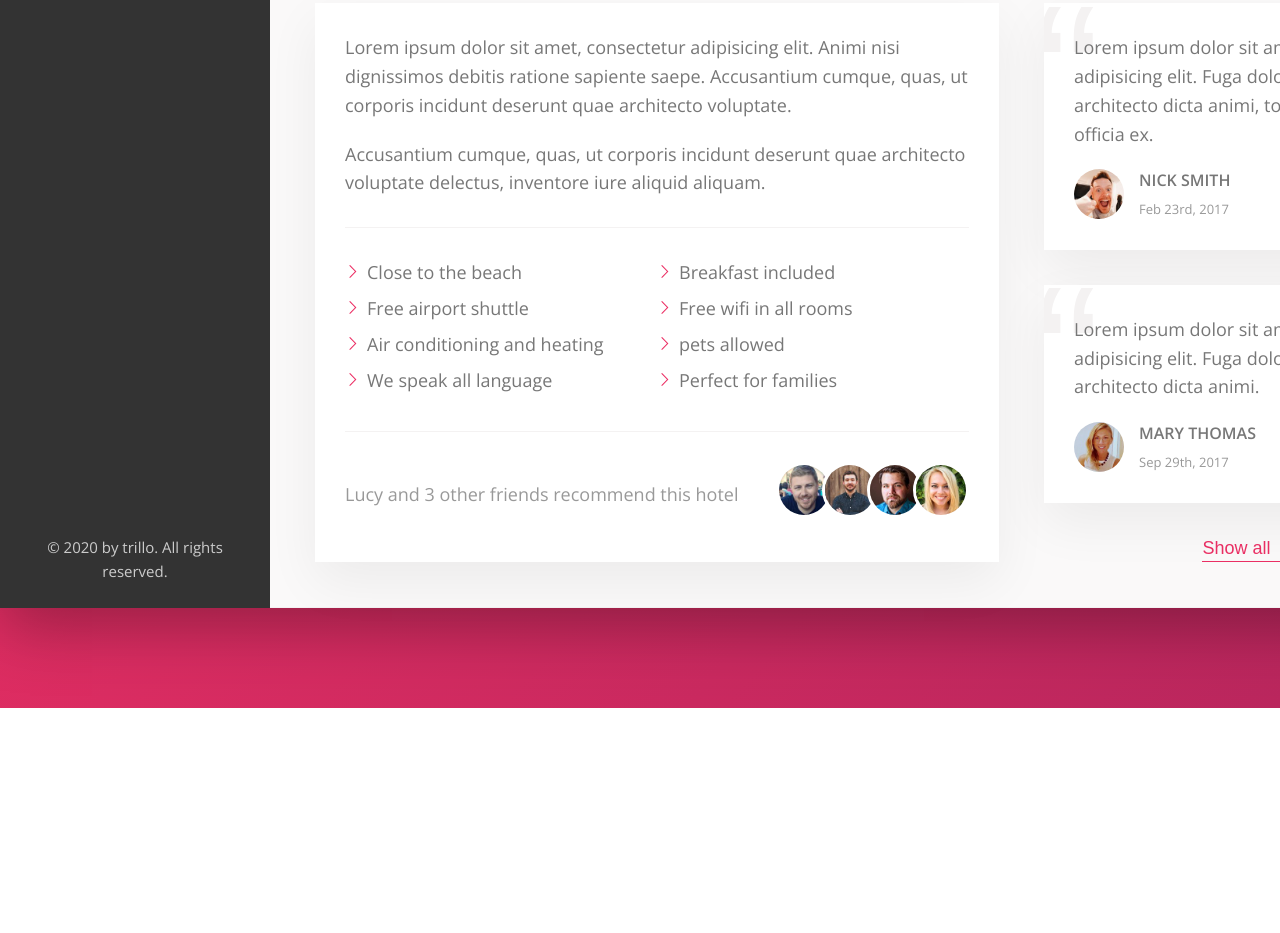
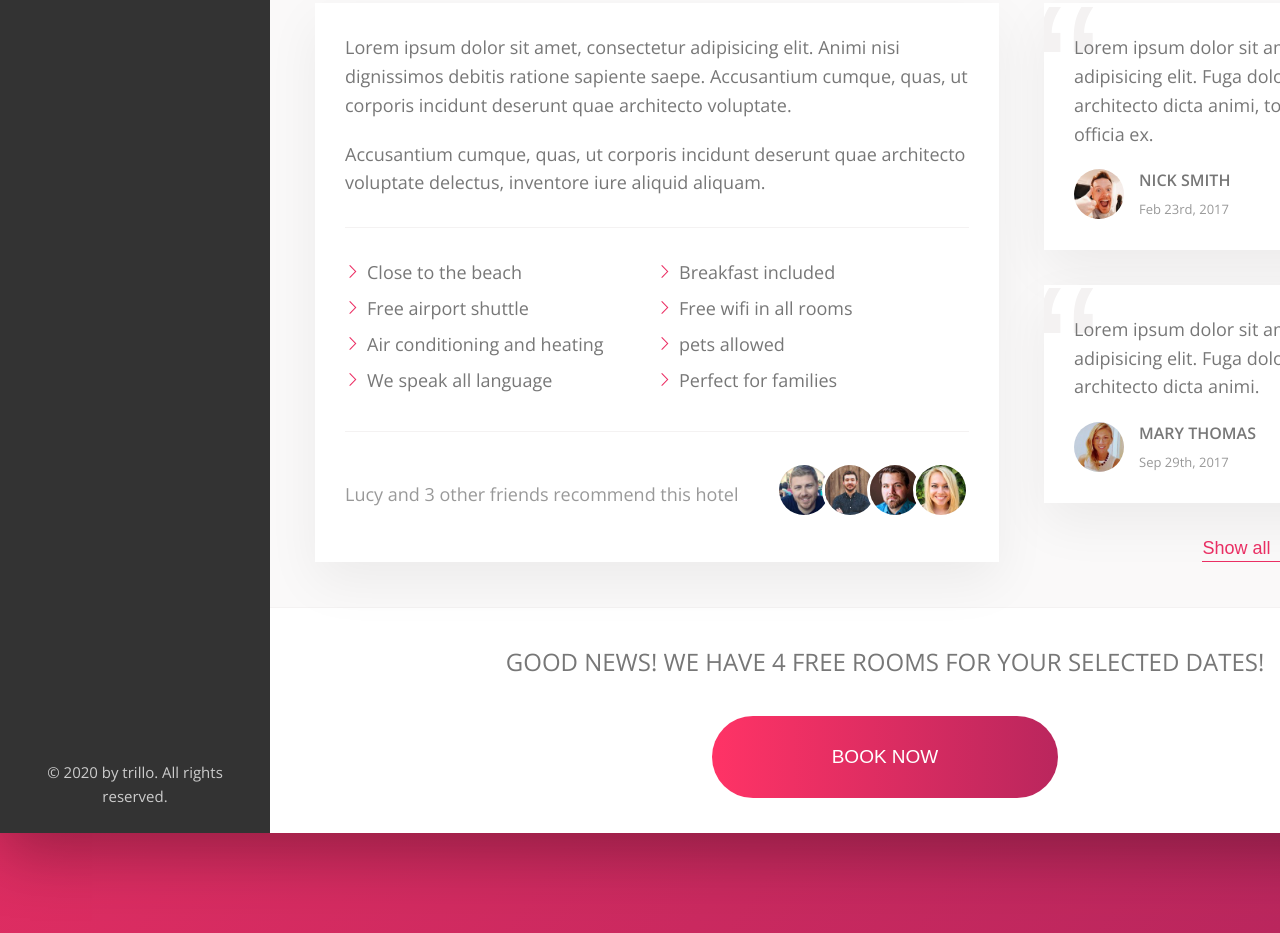
Before and after one commit to davn07/trillo, a website: page index.html in a window 1280 px wide. Shown: the part 796-1729 px from the top of the page. Before the commit the page ends 1504 px from the top, so only its background shows below. Drawn offline with nearby package versions, Linux system fonts and the light colour scheme.

Commit message:
building the cta section

```diff
--- a/index.html
+++ b/index.html
@@ -211,6 +211,16 @@
 
                             <button class="btn-inline">Show all <span>&rarr;</span></button>
                         </div>
+
+                    </div>
+                    <div class="cta">
+                        <h2 class="cta__book-now">
+                            Good news! We have  4 free rooms for your selected dates!
+                        </h2>
+                        <button class="btn">
+                            <span class="btn__visible">Book now</span>
+                            <span class="btn__invisible">Only 4 rooms left</span>
+                        </button>
                     </div>
                 </main>
             </div>
--- a/sass/_components.scss
+++ b/sass/_components.scss
@@ -446,3 +446,67 @@
         z-index: 1;
     }
 }
+
+////////// Call to action
+.cta {
+    padding: 3.5rem 0;
+    text-align: center;
+
+    &__book-now {
+        font-size: 2.4rem;
+        font-weight: 300;
+        margin-bottom: 3.5rem;
+        text-transform:uppercase ;
+    }
+}
+
+/// btn
+.btn {
+    font-size: 1.9rem;
+    font-weight: 300;
+    text-transform: uppercase;
+    border: none;
+    border-radius: 100px;
+    color: #fff;
+    background-image: linear-gradient(to right, var(--color-primary-light), var(--color-primary-dark));
+    position: relative;
+    overflow: hidden;
+    cursor: pointer;
+
+    &__visible{
+        display: inline-block;
+        padding: 3rem 12rem;
+    }
+
+    & > * {
+        height: 100%;
+        width: 100%;
+        transition: all .2s;
+    }
+
+    &__invisible {
+        display: inline-block;
+        position: absolute;
+        padding: 3rem;
+        left: 0;
+        top: -100%;
+    }
+
+    &:hover{
+        background-image: linear-gradient(to left , var(--color-primary-light), var(--color-primary-dark));
+    }
+
+    &:hover  &__visible {
+        transform: translateY(100%);
+    }
+
+    &:hover &__invisible {
+        top: 0;
+    }
+
+    &:focus{
+        outline: none;
+        animation: pulsate 1s infinite;
+    }
+
+}
```
Also changed, not shown: css/style.css.
